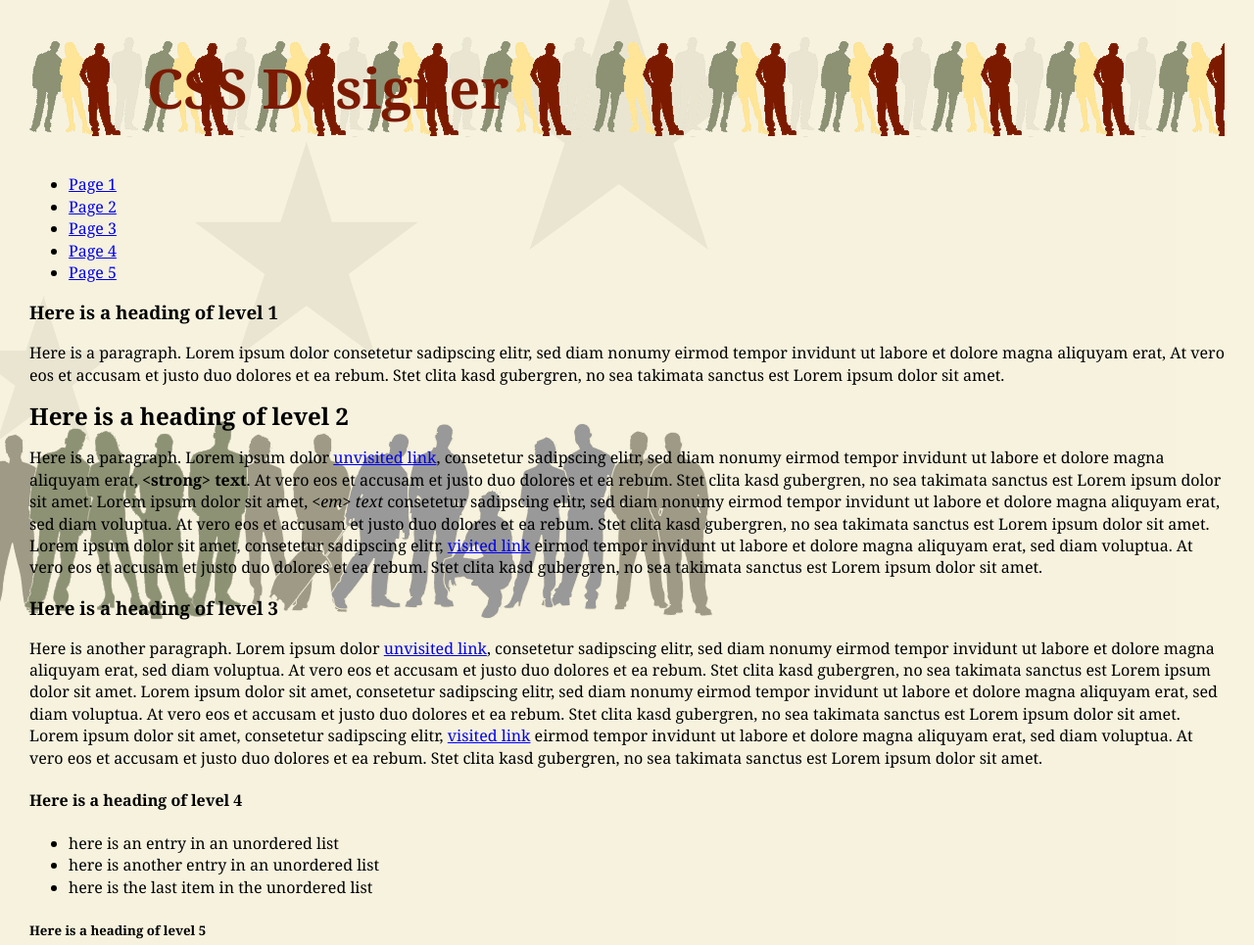
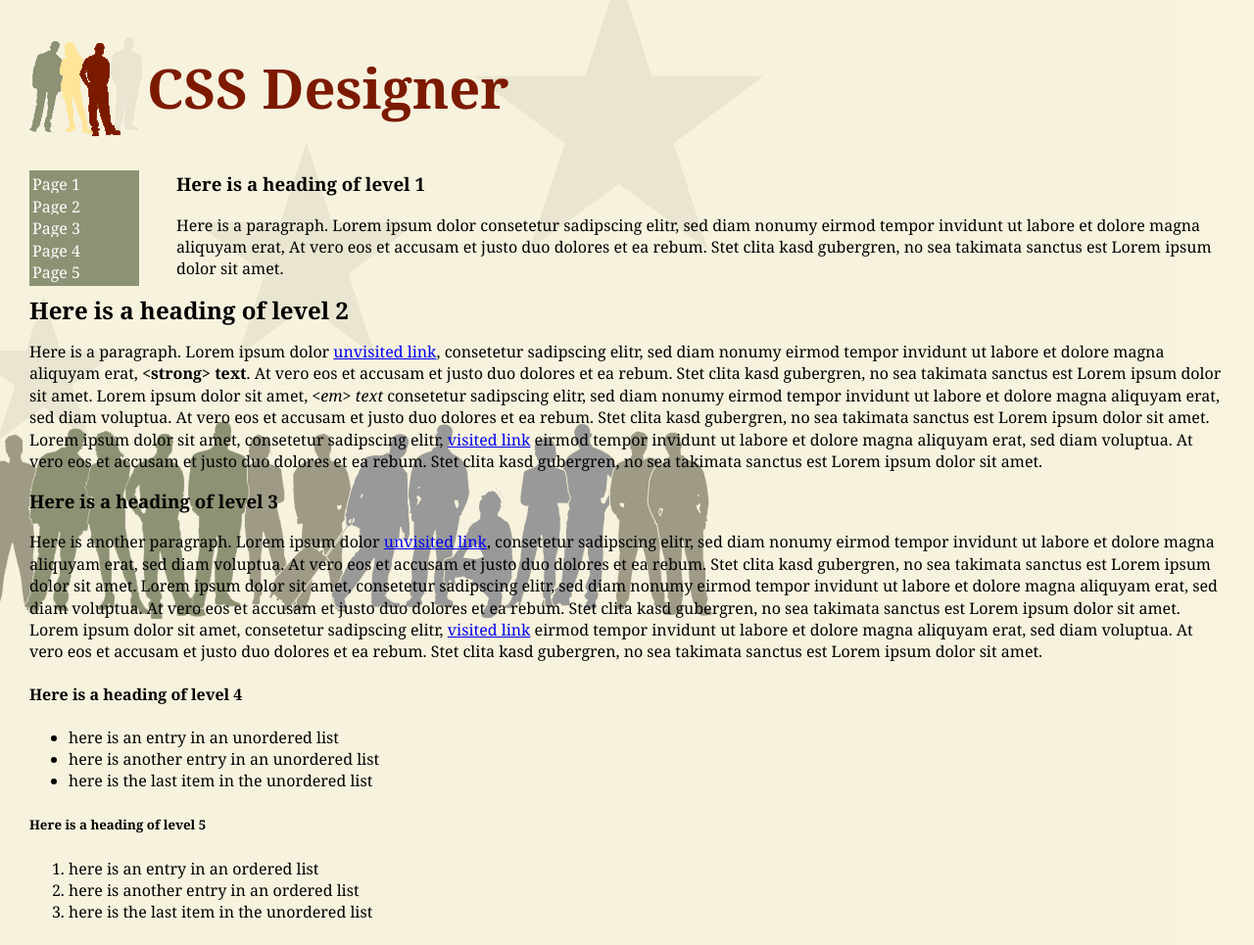
Before and after one commit to elcentro/itse1411.github.io, a plain HTML site: page week03/index.html in a window 1280 px wide. Shown: the top 965 px of the page at 98% size. Drawn offline with Linux system fonts and the light colour scheme.

Commit message:
Updated PC

```diff
--- a/week03/styles.css
+++ b/week03/styles.css
@@ -17,4 +17,33 @@ header h1 {
   color: #7C1A00;
   padding: 40px 40px 40px 120px;
   background-image: url("header-image-1.gif");
+  background-position: left top;
+  background-repeat: no-repeat;
 }
+
+#container {
+  margin-bottom: 30px;
+}
+
+nav {
+  float: left;
+  width: 150px;
+}
+
+nav ul {
+  margin: 0;
+  padding: 0;
+  list-style-type: none;
+  color: ##7C1A00;
+}
+
+nav a {
+  color: white;
+  background-color: #8C9273;
+  padding: 3px 60px 3px 3px;
+  text-decoration: none;
+}
+
+nav a:hover {
+  background-color: #7C1A00;
+}
```
